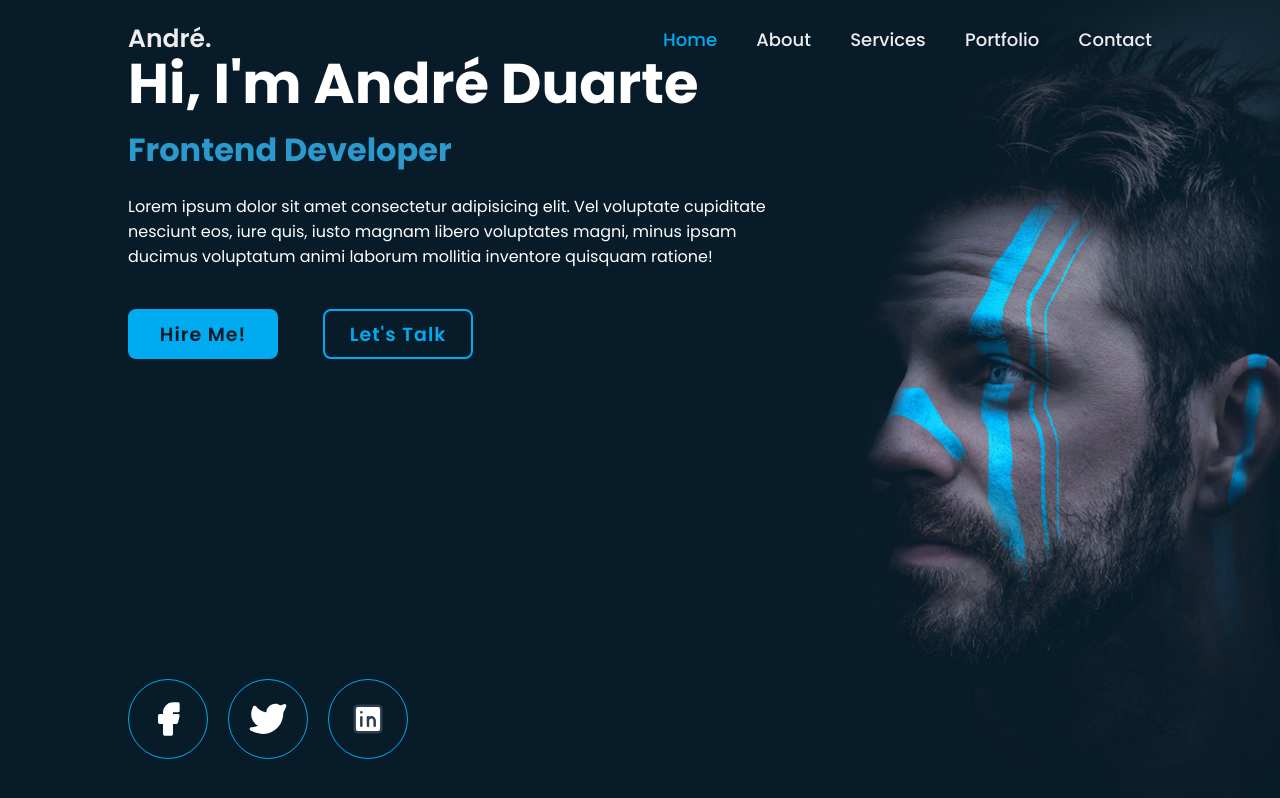
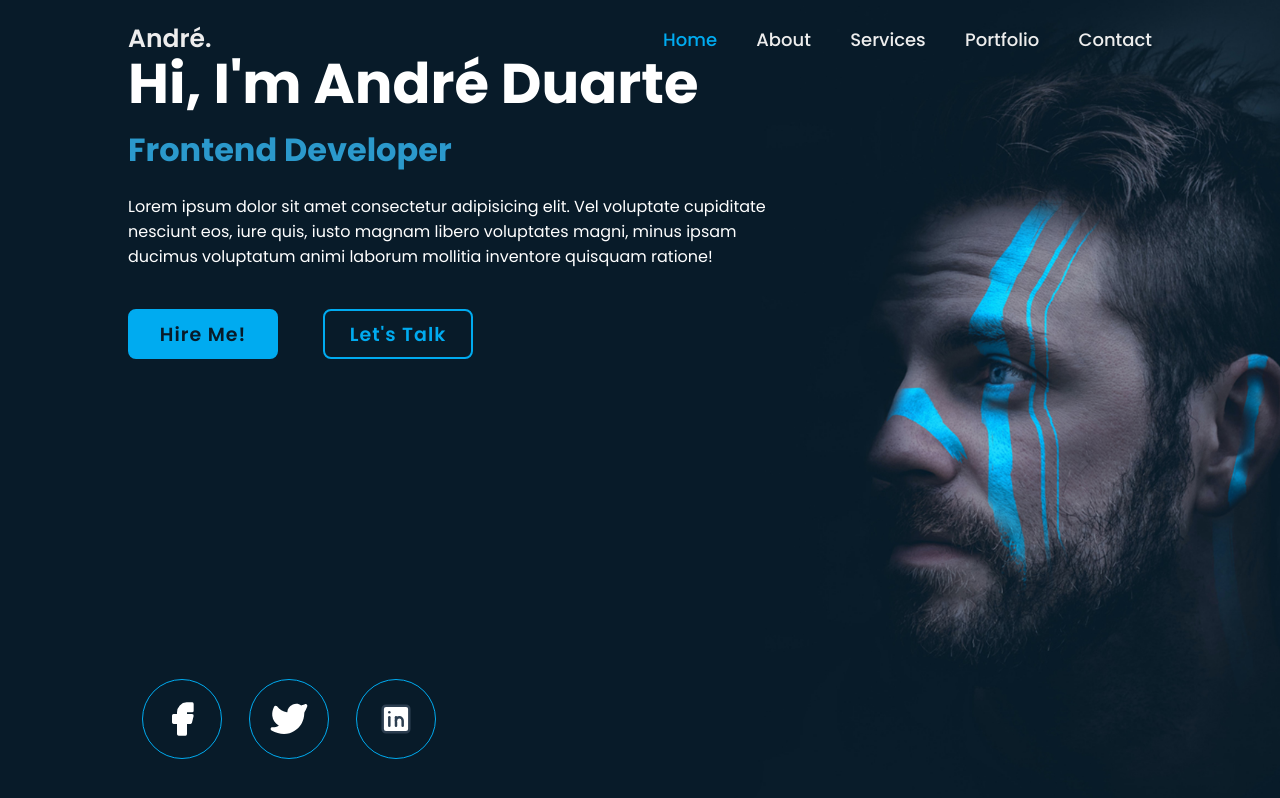
Before and after one commit to Dshiza/front-end-projects, a plain HTML site: page Start Project Animated Portfolio Website/index.html in a window 1280 px wide. Drawn offline with nearby package versions, Linux system fonts and the light colour scheme.

Commit message:
icon animation update in portfolio project

```diff
--- a/Start Project Animated Portfolio Website/index.html
+++ b/Start Project Animated Portfolio Website/index.html
@@ -30,14 +30,19 @@
             <a href="">Let's Talk</a>
         </div>
         <div class="contact">
+            <div class="icon">
                 <a href=""><svg xmlns="http://www.w3.org/2000/svg" class="icon icon-tabler icon-tabler-brand-facebook-filled" width="44" height="44" viewBox="0 0 24 24" stroke-width="1.5" stroke="#2c3e50" fill="none" stroke-linecap="round" stroke-linejoin="round">
                     <path stroke="none" d="M0 0h24v24H0z" fill="none"/>
                     <path d="M18 2a1 1 0 0 1 .993 .883l.007 .117v4a1 1 0 0 1 -.883 .993l-.117 .007h-3v1h3a1 1 0 0 1 .991 1.131l-.02 .112l-1 4a1 1 0 0 1 -.858 .75l-.113 .007h-2v6a1 1 0 0 1 -.883 .993l-.117 .007h-4a1 1 0 0 1 -.993 -.883l-.007 -.117v-6h-2a1 1 0 0 1 -.993 -.883l-.007 -.117v-4a1 1 0 0 1 .883 -.993l.117 -.007h2v-1a6 6 0 0 1 5.775 -5.996l.225 -.004h3z" stroke-width="0" fill="currentColor" />
                 </svg></a>
+            </div>
+            <div class="icon">
                 <a href=""><svg xmlns="http://www.w3.org/2000/svg" class="icon icon-tabler icon-tabler-brand-twitter-filled" width="44" height="44" viewBox="0 0 24 24" stroke-width="1.5" stroke="#2c3e50" fill="none" stroke-linecap="round" stroke-linejoin="round">
                     <path stroke="none" d="M0 0h24v24H0z" fill="none"/>
                     <path d="M14.058 3.41c-1.807 .767 -2.995 2.453 -3.056 4.38l-.002 .182l-.243 -.023c-2.392 -.269 -4.498 -1.512 -5.944 -3.531a1 1 0 0 0 -1.685 .092l-.097 .186l-.049 .099c-.719 1.485 -1.19 3.29 -1.017 5.203l.03 .273c.283 2.263 1.5 4.215 3.779 5.679l.173 .107l-.081 .043c-1.315 .663 -2.518 .952 -3.827 .9c-1.056 -.04 -1.446 1.372 -.518 1.878c3.598 1.961 7.461 2.566 10.792 1.6c4.06 -1.18 7.152 -4.223 8.335 -8.433l.127 -.495c.238 -.993 .372 -2.006 .401 -3.024l.003 -.332l.393 -.779l.44 -.862l.214 -.434l.118 -.247c.265 -.565 .456 -1.033 .574 -1.43l.014 -.056l.008 -.018c.22 -.593 -.166 -1.358 -.941 -1.358l-.122 .007a.997 .997 0 0 0 -.231 .057l-.086 .038a7.46 7.46 0 0 1 -.88 .36l-.356 .115l-.271 .08l-.772 .214c-1.336 -1.118 -3.144 -1.254 -5.012 -.554l-.211 .084z" stroke-width="0" fill="currentColor" />
                 </svg></a>
+            </div>
+            <div class="icon">
                 <a href=""><svg xmlns="http://www.w3.org/2000/svg" class="icon icon-tabler icon-tabler-brand-linkedin" width="44" height="44" viewBox="0 0 24 24" stroke-width="1.5" stroke="#2c3e50" fill="none" stroke-linecap="round" stroke-linejoin="round">
                     <path stroke="none" d="M0 0h24v24H0z" fill="none"/>
                     <path d="M4 4m0 2a2 2 0 0 1 2 -2h12a2 2 0 0 1 2 2v12a2 2 0 0 1 -2 2h-12a2 2 0 0 1 -2 -2z" />
@@ -47,6 +52,7 @@
                     <path d="M16 16v-3a2 2 0 0 0 -4 0" />
                 </svg></a>
             </div>
+        </div>
 
     </section>
 
--- a/Start Project Animated Portfolio Website/style.css
+++ b/Start Project Animated Portfolio Website/style.css
@@ -134,17 +134,33 @@ p{
 }
 
 .contact {
-    display: inline-flex;
-    justify-content: flex-start;
+    display: flex;
+
+    height: 400px;
+    width: 50%; /*VER ISTO TAVA A 100%!!!!!!!!!!!!!!!!!!!!!*/
+
+}
+.icon{
+    width: 100%;
+    height: 100%;
+
+    display: flex;
     align-items: flex-end;
-    height: 400px;
-    width: 100%;
+    justify-content: center;
+
 }
 .contact svg{
-    display: block;
+
     color: #fff;
     fill: #fff;
     width: 40px;
+
+
+}
+.contact a:hover svg{
+    color: #081b29;
+    fill: #080808;
+
 }
 .contact a{
     display: flex;
@@ -154,10 +170,32 @@ p{
     height: 80px;
     width: 80px;
     border-radius: 100%;
-    margin-right: 20px;
+    position: relative;
+    z-index: 1;
+    overflow: hidden;
+    transition: 0.5s;
+
 }
-.contact a:first-child{
+.contact a:hover{
+    background: #00abf0;
 
+}
+.contact a::before{
+    content: '';
+    position: absolute;
+    top: 0;
+    left: 0;
+    width: 0;
+    height: 100%;
+    background: #00abf0;
+    z-index: -1;
+   transition: 0.5s;
+}
+.contact a:hover::before{
+    width: 100%;
+}
+.contact a:hover{
+    color: #00abf0;
 }
 /*
 header nav .nav-link {
```
Lines whose indentation alone changed are shown as unchanged.
